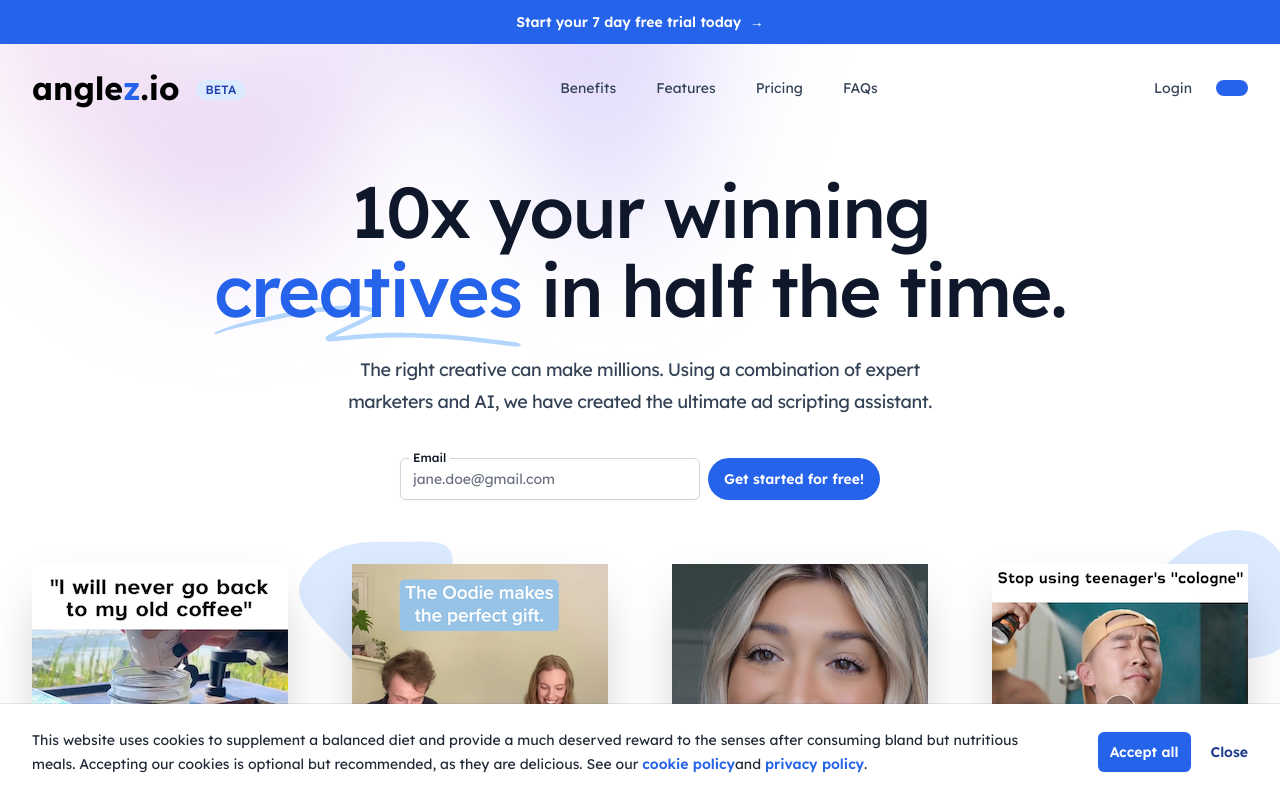
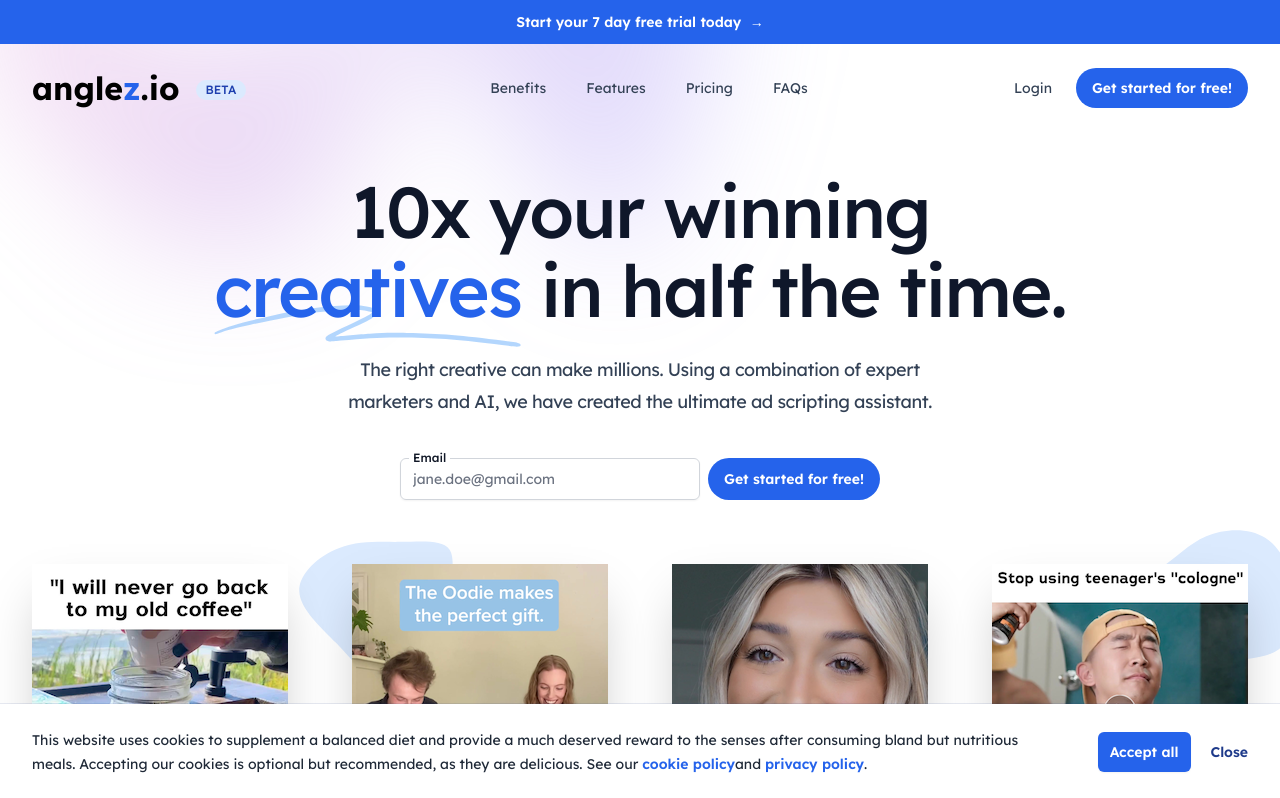
Before and after one commit to prabk123/anglez-website, a Next.js app: page / in a window 1280 px wide. Shown: the top 798 px of the page. Built offline with nearby package versions, Linux system fonts and the light colour scheme; no server answers.

Commit message:
fix button

```diff
--- a/src/components/Button.jsx
+++ b/src/components/Button.jsx
@@ -43,7 +43,9 @@ export function Button({
   );
 
   return href ? (
-    <Link href={href} className={className} {...props} />
+    <Link href={href} className={className} {...props}>
+      {children}
+    </Link>
   ) : (
     <button className={className} {...props}>
       {loading && (
```
